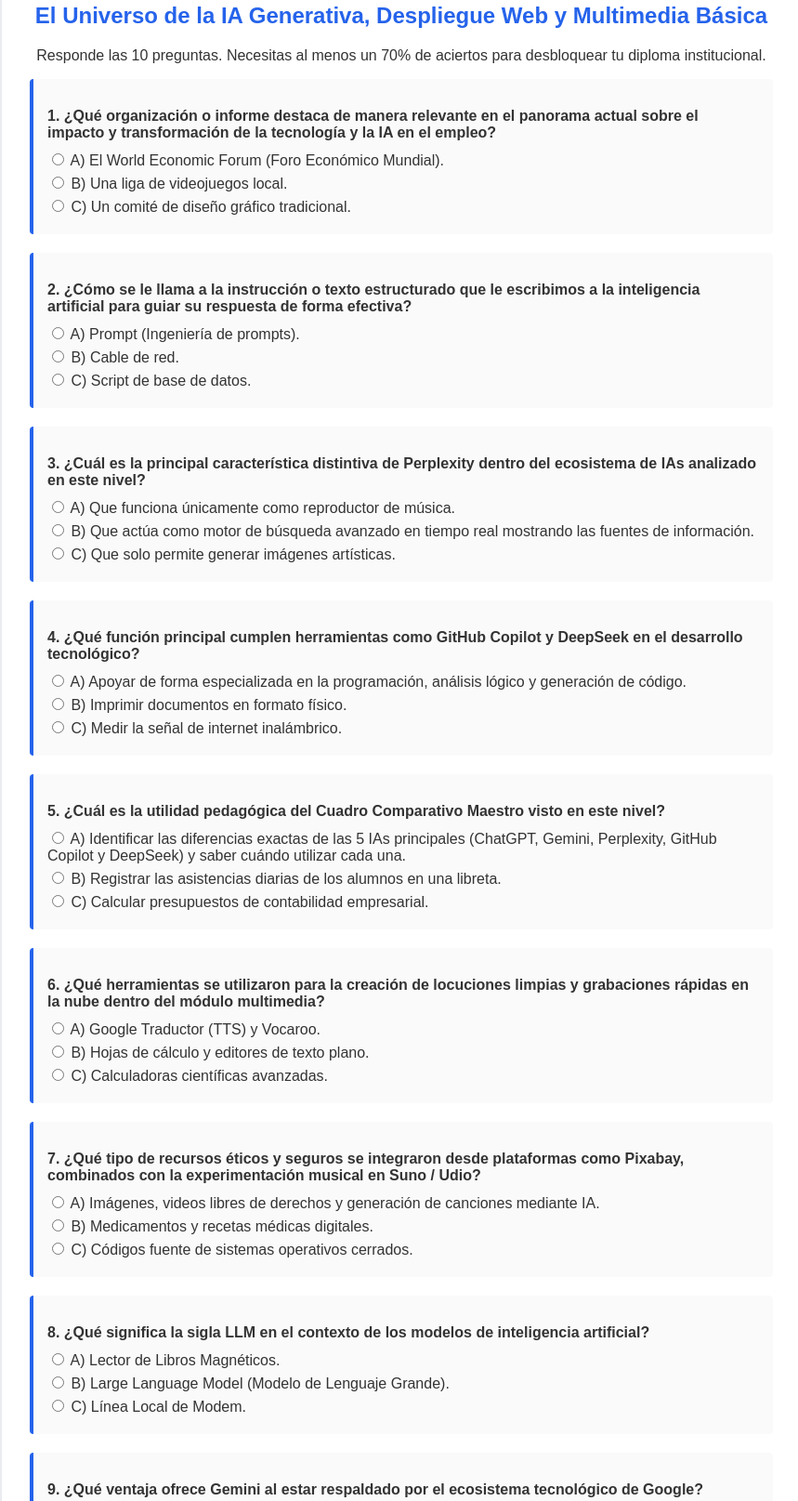
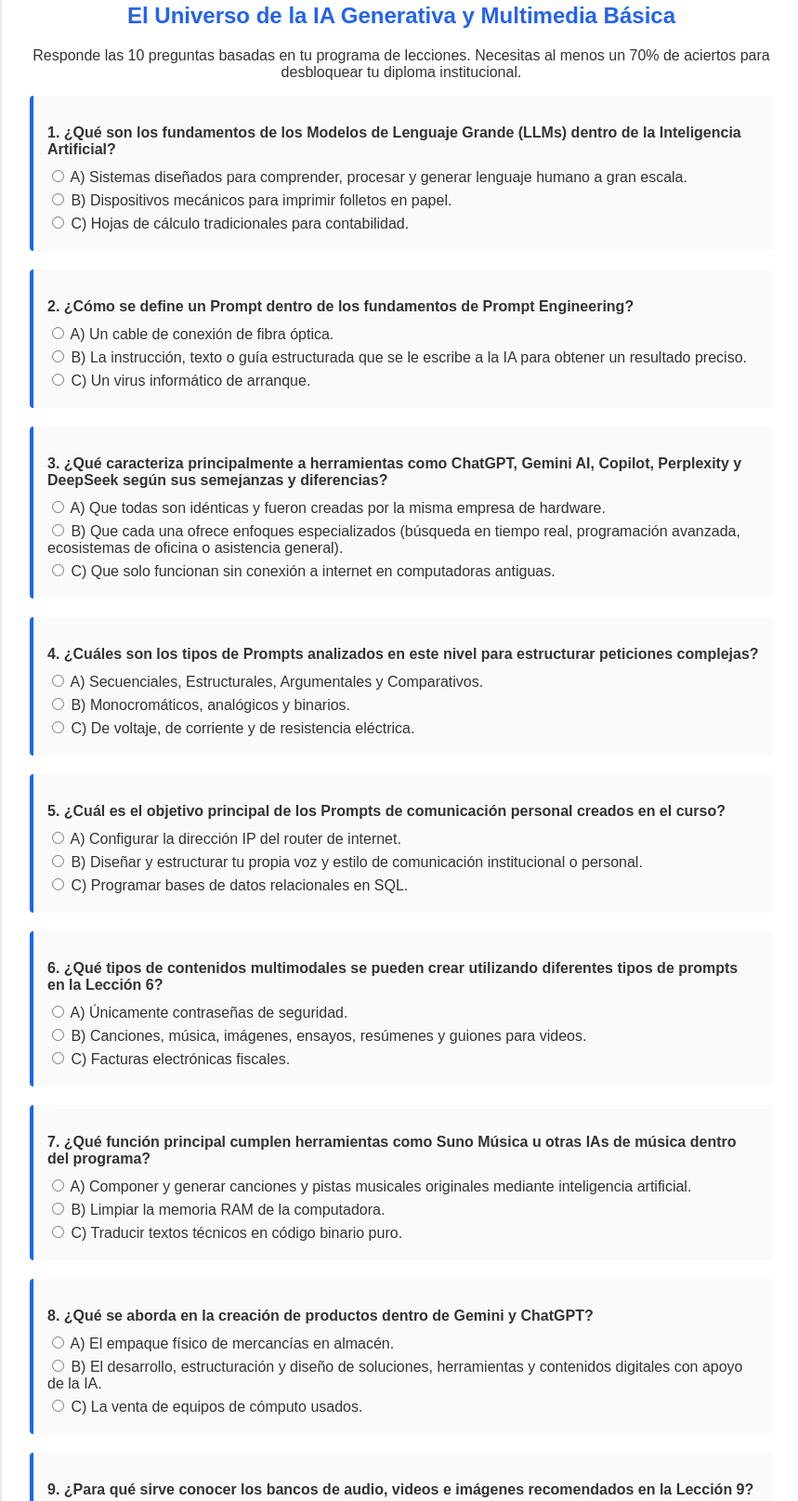
Before and after one commit to conectacard/innova-ia, a plain HTML site: page nivel1_examen.html in a window 1280 px wide. Shown: the part 132-1747 px from the top of the page at 93% size, without its empty margins (208-1067 px from the left). Drawn offline with Linux system fonts and the light colour scheme.

Commit message:
Add files via upload

```diff
--- a/nivel1_examen.html
+++ b/nivel1_examen.html
@@ -23,78 +23,78 @@
 
 <div class="container">
     <h1>Examen Final - Nivel 1</h1>
-    <h2>El Universo de la IA Generativa, Despliegue Web y Multimedia Básica</h2>
-    <p style="text-align: center;">Responde las 10 preguntas. Necesitas al menos un 70% de aciertos para desbloquear tu diploma institucional.</p>
+    <h2>El Universo de la IA Generativa y Multimedia Básica</h2>
+    <p style="text-align: center;">Responde las 10 preguntas basadas en tu programa de lecciones. Necesitas al menos un 70% de aciertos para desbloquear tu diploma institucional.</p>
 
     <form id="quiz-form">
-        <!-- Pregunta 1 -->
-        <div class="question"><p>1. ¿Qué organización o informe destaca de manera relevante en el panorama actual sobre el impacto y transformación de la tecnología y la IA en el empleo?</p>
-            <label><input type="radio" name="q1" value="a"> A) El World Economic Forum (Foro Económico Mundial).</label>
-            <label><input type="radio" name="q1" value="b"> B) Una liga de videojuegos local.</label>
-            <label><input type="radio" name="q1" value="c"> C) Un comité de diseño gráfico tradicional.</label>
+        <!-- Pregunta 1: Lección 1 -->
+        <div class="question"><p>1. ¿Qué son los fundamentos de los Modelos de Lenguaje Grande (LLMs) dentro de la Inteligencia Artificial?</p>
+            <label><input type="radio" name="q1" value="a"> A) Sistemas diseñados para comprender, procesar y generar lenguaje humano a gran escala.</label>
+            <label><input type="radio" name="q1" value="b"> B) Dispositivos mecánicos para imprimir folletos en papel.</label>
+            <label><input type="radio" name="q1" value="c"> C) Hojas de cálculo tradicionales para contabilidad.</label>
         </div>
 
-        <!-- Pregunta 2 -->
-        <div class="question"><p>2. ¿Cómo se le llama a la instrucción o texto estructurado que le escribimos a la inteligencia artificial para guiar su respuesta de forma efectiva?</p>
-            <label><input type="radio" name="q2" value="a"> A) Prompt (Ingeniería de prompts).</label>
-            <label><input type="radio" name="q2" value="b"> B) Cable de red.</label>
-            <label><input type="radio" name="q2" value="c"> C) Script de base de datos.</label>
+        <!-- Pregunta 2: Lección 2 -->
+        <div class="question"><p>2. ¿Cómo se define un Prompt dentro de los fundamentos de Prompt Engineering?</p>
+            <label><input type="radio" name="q2" value="a"> A) Un cable de conexión de fibra óptica.</label>
+            <label><input type="radio" name="q2" value="b"> B) La instrucción, texto o guía estructurada que se le escribe a la IA para obtener un resultado preciso.</label>
+            <label><input type="radio" name="q2" value="c"> C) Un virus informático de arranque.</label>
         </div>
 
-        <!-- Pregunta 3 -->
-        <div class="question"><p>3. ¿Cuál es la principal característica distintiva de <b>Perplexity</b> dentro del ecosistema de IAs analizado en este nivel?</p>
-            <label><input type="radio" name="q3" value="a"> A) Que funciona únicamente como reproductor de música.</label>
-            <label><input type="radio" name="q3" value="b"> B) Que actúa como motor de búsqueda avanzado en tiempo real mostrando las fuentes de información.</label>
-            <label><input type="radio" name="q3" value="c"> C) Que solo permite generar imágenes artísticas.</label>
+        <!-- Pregunta 3: Lección 3 -->
+        <div class="question"><p>3. ¿Qué caracteriza principalmente a herramientas como ChatGPT, Gemini AI, Copilot, Perplexity y DeepSeek según sus semejanzas y diferencias?</p>
+            <label><input type="radio" name="q3" value="a"> A) Que todas son idénticas y fueron creadas por la misma empresa de hardware.</label>
+            <label><input type="radio" name="q3" value="b"> B) Que cada una ofrece enfoques especializados (búsqueda en tiempo real, programación avanzada, ecosistemas de oficina o asistencia general).</label>
+            <label><input type="radio" name="q3" value="c"> C) Que solo funcionan sin conexión a internet en computadoras antiguas.</label>
         </div>
 
-        <!-- Pregunta 4 -->
-        <div class="question"><p>4. ¿Qué función principal cumplen herramientas como <b>GitHub Copilot</b> y <b>DeepSeek</b> en el desarrollo tecnológico?</p>
-            <label><input type="radio" name="q4" value="a"> A) Apoyar de forma especializada en la programación, análisis lógico y generación de código.</label>
-            <label><input type="radio" name="q4" value="b"> B) Imprimir documentos en formato físico.</label>
-            <label><input type="radio" name="q4" value="c"> C) Medir la señal de internet inalámbrico.</label>
+        <!-- Pregunta 4: Lección 4 -->
+        <div class="question"><p>4. ¿Cuáles son los tipos de Prompts analizados en este nivel para estructurar peticiones complejas?</p>
+            <label><input type="radio" name="q4" value="a"> A) Secuenciales, Estructurales, Argumentales y Comparativos.</label>
+            <label><input type="radio" name="q4" value="b"> B) Monocromáticos, analógicos y binarios.</label>
+            <label><input type="radio" name="q4" value="c"> C) De voltaje, de corriente y de resistencia eléctrica.</label>
         </div>
 
-        <!-- Pregunta 5 -->
-        <div class="question"><p>5. ¿Cuál es la utilidad pedagógica del <b>Cuadro Comparativo Maestro</b> visto en este nivel?</p>
-            <label><input type="radio" name="q5" value="a"> A) Identificar las diferencias exactas de las 5 IAs principales (ChatGPT, Gemini, Perplexity, GitHub Copilot y DeepSeek) y saber cuándo utilizar cada una.</label>
-            <label><input type="radio" name="q5" value="b"> B) Registrar las asistencias diarias de los alumnos en una libreta.</label>
-            <label><input type="radio" name="q5" value="c"> C) Calcular presupuestos de contabilidad empresarial.</label>
+        <!-- Pregunta 5: Lección 5 -->
+        <div class="question"><p>5. ¿Cuál es el objetivo principal de los Prompts de comunicación personal creados en el curso?</p>
+            <label><input type="radio" name="q5" value="a"> A) Configurar la dirección IP del router de internet.</label>
+            <label><input type="radio" name="q5" value="b"> B) Diseñar y estructurar tu propia voz y estilo de comunicación institucional o personal.</label>
+            <label><input type="radio" name="q5" value="c"> C) Programar bases de datos relacionales en SQL.</label>
         </div>
 
-        <!-- Pregunta 6 -->
-        <div class="question"><p>6. ¿Qué herramientas se utilizaron para la creación de locuciones limpias y grabaciones rápidas en la nube dentro del módulo multimedia?</p>
-            <label><input type="radio" name="q6" value="a"> A) Google Traductor (TTS) y Vocaroo.</label>
-            <label><input type="radio" name="q6" value="b"> B) Hojas de cálculo y editores de texto plano.</label>
-            <label><input type="radio" name="q6" value="c"> C) Calculadoras científicas avanzadas.</label>
+        <!-- Pregunta 6: Lección 6 -->
+        <div class="question"><p>6. ¿Qué tipos de contenidos multimodales se pueden crear utilizando diferentes tipos de prompts en la Lección 6?</p>
+            <label><input type="radio" name="q6" value="a"> A) Únicamente contraseñas de seguridad.</label>
+            <label><input type="radio" name="q6" value="b"> B) Canciones, música, imágenes, ensayos, resúmenes y guiones para videos.</label>
+            <label><input type="radio" name="q6" value="c"> C) Facturas electrónicas fiscales.</label>
         </div>
 
-        <!-- Pregunta 7 -->
-        <div class="question"><p>7. ¿Qué tipo de recursos éticos y seguros se integraron desde plataformas como <b>Pixabay</b>, combinados con la experimentación musical en <b>Suno / Udio</b>?</p>
-            <label><input type="radio" name="q7" value="a"> A) Imágenes, videos libres de derechos y generación de canciones mediante IA.</label>
-            <label><input type="radio" name="q7" value="b"> B) Medicamentos y recetas médicas digitales.</label>
-            <label><input type="radio" name="q7" value="c"> C) Códigos fuente de sistemas operativos cerrados.</label>
+        <!-- Pregunta 7: Lección 7 -->
+        <div class="question"><p>7. ¿Qué función principal cumplen herramientas como Suno Música u otras IAs de música dentro del programa?</p>
+            <label><input type="radio" name="q7" value="a"> A) Componer y generar canciones y pistas musicales originales mediante inteligencia artificial.</label>
+            <label><input type="radio" name="q7" value="b"> B) Limpiar la memoria RAM de la computadora.</label>
+            <label><input type="radio" name="q7" value="c"> C) Traducir textos técnicos en código binario puro.</label>
         </div>
 
-        <!-- Pregunta 8 -->
-        <div class="question"><p>8. ¿Qué significa la sigla <b>LLM</b> en el contexto de los modelos de inteligencia artificial?</p>
-            <label><input type="radio" name="q8" value="a"> A) Lector de Libros Magnéticos.</label>
-            <label><input type="radio" name="q8" value="b"> B) Large Language Model (Modelo de Lenguaje Grande).</label>
-            <label><input type="radio" name="q8" value="c"> C) Línea Local de Modem.</label>
+        <!-- Pregunta 8: Lección 8 -->
+        <div class="question"><p>8. ¿Qué se aborda en la creación de productos dentro de Gemini y ChatGPT?</p>
+            <label><input type="radio" name="q8" value="a"> A) El empaque físico de mercancías en almacén.</label>
+            <label><input type="radio" name="q8" value="b"> B) El desarrollo, estructuración y diseño de soluciones, herramientas y contenidos digitales con apoyo de la IA.</label>
+            <label><input type="radio" name="q8" value="c"> C) La venta de equipos de cómputo usados.</label>
         </div>
 
-        <!-- Pregunta 9 -->
-        <div class="question"><p>9. ¿Qué ventaja ofrece <b>Gemini</b> al estar respaldado por el ecosistema tecnológico de Google?</p>
-            <label><input type="radio" name="q9" value="a"> A) Permite realizar llamadas automáticas de telefonía satelital.</label>
-            <label><input type="radio" name="q9" value="b"> B) Se integra fluidamente con las herramientas de búsqueda y servicios de Google.</label>
-            <label><input type="radio" name="q9" value="c"> C) Funciona exclusivamente sin conexión a internet.</label>
+        <!-- Pregunta 9: Lección 9 -->
+        <div class="question"><p>9. ¿Para qué sirve conocer los bancos de audio, videos e imágenes recomendados en la Lección 9?</p>
+            <label><input type="radio" name="q9" value="a"> A) Para nutrir y enriquecer tus proyectos multimedia con recursos de calidad.</label>
+            <label><input type="radio" name="q9" value="b"> B) Para aumentar la velocidad del procesador de tu PC.</label>
+            <label><input type="radio" name="q9" value="c"> C) Para bloquear páginas web maliciosas.</label>
         </div>
 
-        <!-- Pregunta 10 -->
-        <div class="question"><p>10. ¿Cuáles son los servidores gratuitos utilizados para la práctica de <b>despliegue web</b> al cierre de este nivel?</p>
-            <label><input type="radio" name="q10" value="a"> A) Netlify, Surge.sh y Cloudflare Pages.</label>
-            <label><input type="radio" name="q10" value="b"> B) Reproductores de DVD y consolas de videojuegos.</label>
-            <label><input type="radio" name="q10" value="c"> C) Impresoras láser de red.</label>
+        <!-- Pregunta 10: Lección 10 -->
+        <div class="question"><p>10. ¿Cuál es la utilidad de los trucos de captura de pantalla y separación de audio y video vistos en la Lección 10?</p>
+            <label><input type="radio" name="q10" value="a"> A) Formatear discos duros dañados.</label>
+            <label><input type="radio" name="q10" value="b"> B) Crear tus propios bancos personalizados de videos, imágenes y audios para tus proyectos.</label>
+            <label><input type="radio" name="q10" value="c"> C) Enviar correos electrónicos masivos de spam.</label>
         </div>
 
         <button type="button" onclick="evaluarExamen()">Enviar Examen</button>
@@ -119,8 +119,8 @@
 
 <script>
     const respuestasCorrectas = {
-        q1: 'a', q2: 'a', q3: 'b', q4: 'a', q5: 'a',
-        q6: 'a', q7: 'a', q8: 'b', q9: 'b', q10: 'a'
+        q1: 'a', q2: 'b', q3: 'b', q4: 'a', q5: 'b',
+        q6: 'b', q7: 'a', q8: 'b', q9: 'a', q10: 'b'
     };
 
     function evaluarExamen() {
@@ -156,7 +156,7 @@
         if (porcentaje >= 70) {
             title.style.color = "#10B981";
             title.innerText = "¡Excelente Trabajo, Nivel 1 Aprobado!";
-            msg.innerText = `Obtuviste ${porcentaje.toFixed(0)}% de aciertos (${aciertos}/${total}). ¡Felicidades por completar los fundamentos! Ingresa tu nombre para obtener tu diploma.`;
+            msg.innerText = `Obtuviste ${porcentaje.toFixed(0)}% de aciertos (${aciertos}/${total}). ¡Felicidades por completar el Nivel 1! Ingresa tu nombre para obtener tu diploma.`;
             portContainer.style.display = 'block';
         } else {
             title.style.color = "#EF4444";
--- a/script.js
+++ b/script.js
@@ -172,9 +172,11 @@
             urlVideo = "https://www.youtube.com/embed/eEvwJRPhB90";
         } else if (leccionNum === 9) {
             urlVideo = "https://www.youtube.com/embed/mpPosPn8yjk";
+        } else if (leccionNum === 10) {
+            urlVideo = "https://www.youtube.com/embed/LD4y0XzMilY";
         }
         // Aquí iremos agregando los demás links conforme subas los videos de las siguientes lecciones:
-        // else if (leccionNum === 10) { urlVideo = "https://www.youtube.com/embed/OTRO_ID"; }
+        // else if (leccionNum === 11) { urlVideo = "https://www.youtube.com/embed/OTRO_ID"; }
     }
 
     document.getElementById('video-leccion').src = urlVideo;
```
